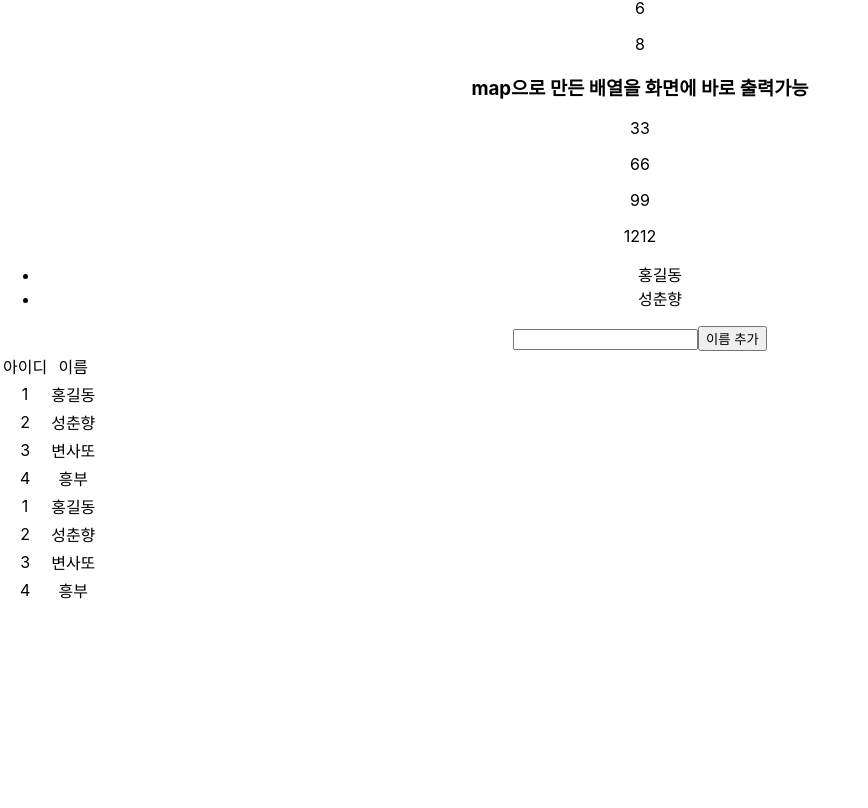
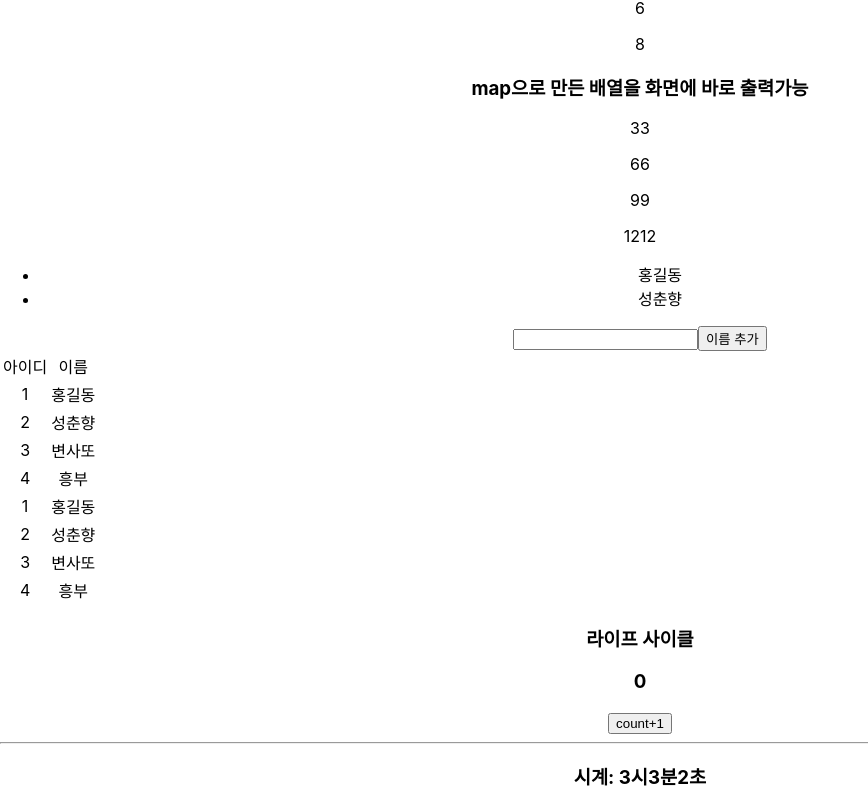
Before and after one commit to KIMPPT/React, a React (Create React App) app in the folder first-react/: page / in a window 1280 px wide. Shown: the part 3342-4150 px from the top of the page, without its empty margins (0-868 px from the left). Before the commit the page ends 3947 px from the top, so only its background shows below. Built offline with nearby package versions, Linux system fonts and the light colour scheme.

Commit message:
04041100

```diff
--- a/first-react/src/App.js
+++ b/first-react/src/App.js
@@ -12,6 +12,7 @@ import EventComp from "./components/EventComp";
 
 import RefDomEvent from "./components/RefDomEvent";
 import MapComp from "./components/MapComp";
+import LifeCycle from "./components/LifeCycle";
 /* React에서 오류가 뜨는 이유
 1. 존재하지 않는 컴포넌트 출력(컴포넌트 생성 이후에 이름은 가능하면 바꾸지 말것)
 > 이름을 바꾼 후에는 바꾼 그 이름으로 모든 컴포넌츠 수정
@@ -40,6 +41,8 @@ function App() {
       <EventComp />
       <RefDomEvent />
       <MapComp />
+
+      <LifeCycle/>
     </div>
   );
 }
--- /dev/null
+++ b/first-react/src/components/LifeCycle.jsx
@@ -0,0 +1,49 @@
+import React, { Component } from 'react'
+
+export class LifeCycle extends Component {
+    constructor(props){
+        super(props);
+        this.state={
+            count:0,
+            date:new Date()
+        }
+    }
+
+    componentDidMount(){
+        console.log("마운트가 되었습니다");
+        //setInterval(()=>{this.tick},1000)
+        setInterval(this.tick,1000)
+    }
+    componentDidUpdate(){
+        console.log("업데이트 되었습니다")
+    }
+    componentWillUnmount(){
+        console.log("컴포넌트가 언마운트 되었습니다")
+    }
+
+    printClock = (time) => {
+        let hour = time.getHours();
+        let minute = time.getMinutes();
+        let second = time.getSeconds();
+        return `${hour}시${minute}분${second}초`
+      };
+    tick=()=>
+    {
+        this.setState({date:new Date()})
+    }
+  render() {
+    return (
+      <div>
+        <h3>라이프 사이클</h3>
+        <h3>{this.state.count}</h3>
+        <button
+        onClick={()=>{this.setState({count:this.state.count+1})}}
+        >count+1</button>
+        <hr />
+        <h3>시계: {this.printClock(this.state.date)}</h3>
+      </div>
+    )
+  }
+}
+
+export default LifeCycle
--- a/first-react/src/components/MapComp.jsx
+++ b/first-react/src/components/MapComp.jsx
@@ -37,6 +37,7 @@ export class MapComp extends Component {
       id: this.id,
       name: this.state.inputText,
     });
+    //students 에 위에서 만든 newStudents 추가
     this.setState({ students: newStudents });
     // 속성값에 직접 접근해서 1 증가
     this.id++;
@@ -52,7 +53,8 @@ export class MapComp extends Component {
     //  1)pop,splice 등등 > 원래값에 제거하지 않음
     //  2)값을 제거하고 새로운 배열 생성 : filter
     //filter(걸러냄) : (value)=>return 참 일 때
-    //value값을 return 배열에 넣어줌
+    //value값을 return 배열에 넣어줌.
+    //즉, 지울려는 id와 기존 id 가 일치하는 것만 제외하고 재생성한다고 생각하면 된다.
     let newStudents = this.state.students.filter((s) => s.id !== student.id);
     this.setState({ students: newStudents });
   };
```
Also changed, not shown: 1 other file (tests, documents, lock files or other folders).
